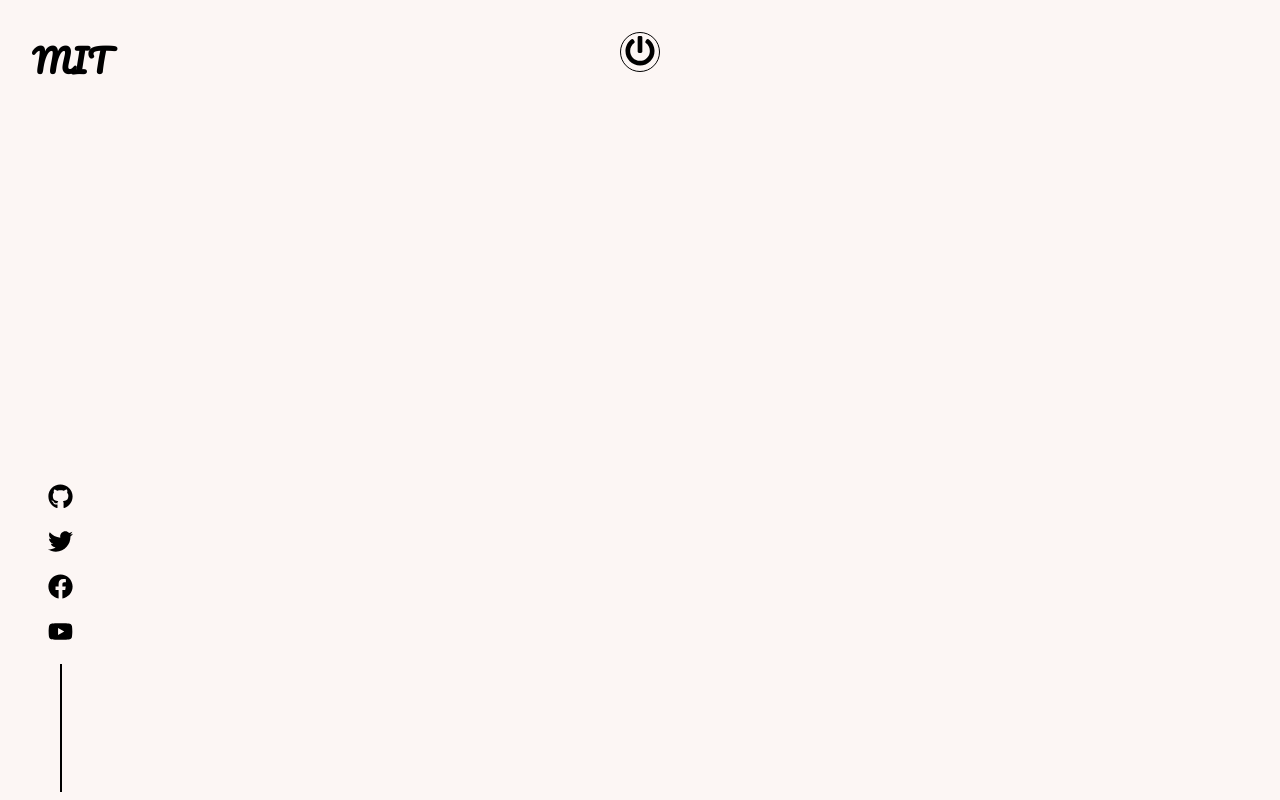
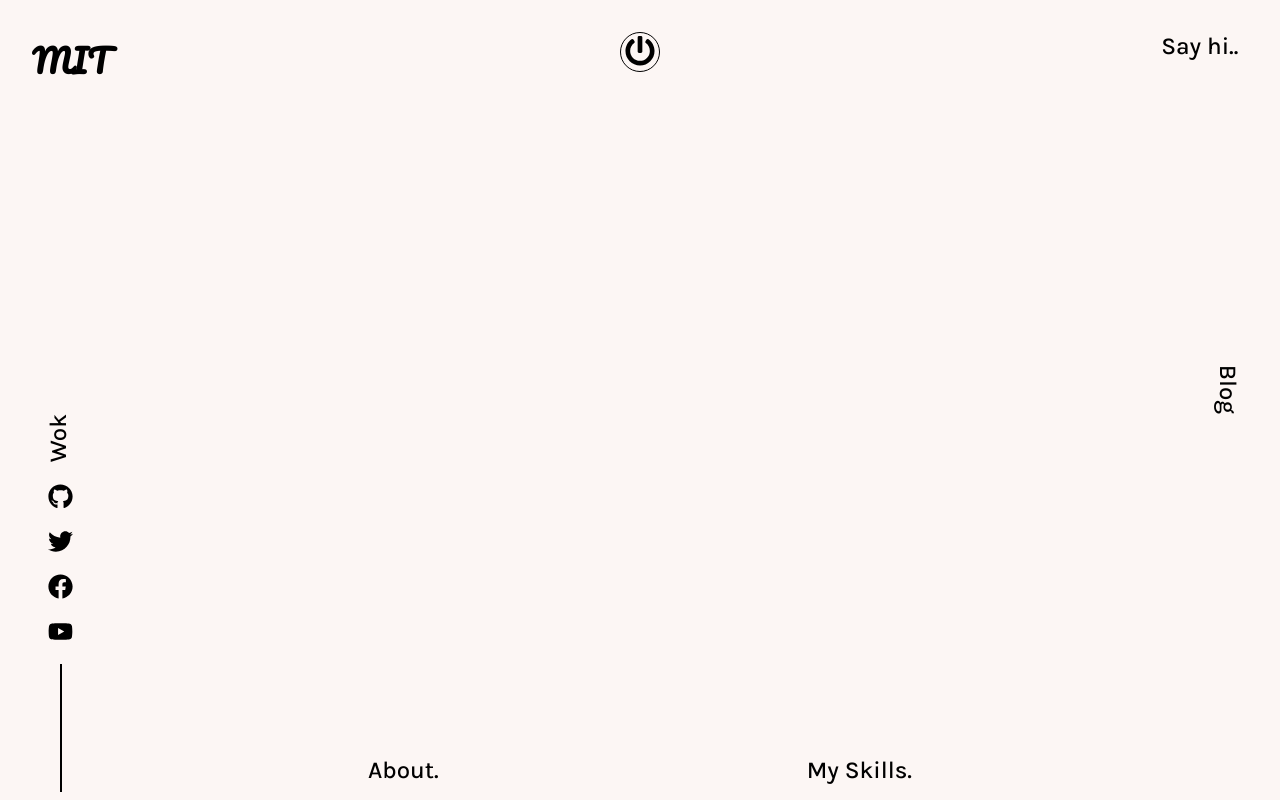
Before and after one commit to mark-escosura/portfolio, a React (Create React App) app: page / in a window 1280 px wide. Built offline with nearby package versions, Linux system fonts and the light colour scheme.

Commit message:
Created Links for Contact, Blog, Work, About, and Skills that leads to a its designated path

```diff
--- a/src/components/Main.js
+++ b/src/components/Main.js
@@ -1,6 +1,6 @@
 import React from "react";
 import styled from "styled-components";
-
+import { NavLink } from "react-router-dom";
 // components
 import LogoComponent from "../subComponents/LogoComponent";
 import PowerButton from "../subComponents/PowerButton";
@@ -28,6 +28,58 @@ const Container = styled.div`
   padding: 2rem;
 `;
 
+const BottomBar = styled.div`
+  position: absolute;
+  bottom: 1rem;
+  left: 0;
+  right: 0;
+  width: 100%;
+
+  display: flex;
+  justify-content: space-evenly;
+`;
+
+const Contact = styled(NavLink)`
+  color: ${(props) => props.theme.text};
+  position: absolute;
+  top: 2rem;
+  right: calc(1rem + 2vw);
+  text-decoration: none;
+  z-index: 1;
+`;
+
+const BLOG = styled(NavLink)`
+  color: ${(props) => props.theme.text};
+  position: absolute;
+  top: 50%;
+  right: calc(1rem + 2vw);
+  transform: rotate(90deg) translate(-50%, -50%);
+  text-decoration: none;
+  z-index: 1;
+`;
+
+const WORK = styled(NavLink)`
+  color: ${(props) => props.theme.text};
+  position: absolute;
+  top: 50%;
+  left: 3rem;
+  transform: rotate(270deg) translate(-50%, -50%);
+  text-decoration: none;
+  z-index: 1;
+`;
+
+const ABOUT = styled(NavLink)`
+  color: ${(props) => props.theme.text};
+  text-decoration: none;
+  z-index: 1;
+`;
+
+const SKILLS = styled(NavLink)`
+  color: ${(props) => props.theme.text};
+  text-decoration: none;
+  z-index: 1;
+`;
+
 const Main = () => {
   return (
     <MainContainer>
@@ -35,6 +87,31 @@ const Main = () => {
         <LogoComponent />
         <PowerButton />
         <SocialIcons />
+
+        <Contact
+          target="_blank"
+          to={{ pathname: "mailto:escosuramarkse@gmail.com" }}
+        >
+          <h2>Say hi..</h2>
+        </Contact>
+
+        <BLOG to="/blog">
+          <h2>Blog</h2>
+        </BLOG>
+
+        <WORK to="/work">
+          <h2>Wok</h2>
+        </WORK>
+
+        <BottomBar>
+          <ABOUT to="/about">
+            <h2>About.</h2>
+          </ABOUT>
+
+          <SKILLS to="/skills">
+            <h2>My Skills.</h2>
+          </SKILLS>
+        </BottomBar>
       </Container>
     </MainContainer>
   );
```
